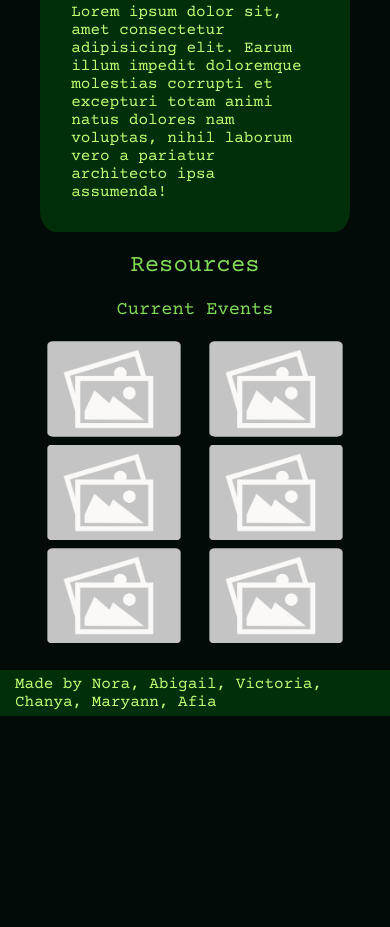
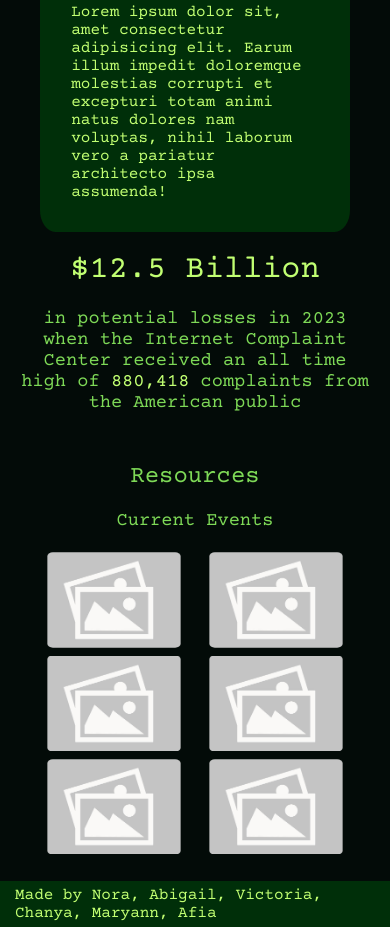
Before and after one commit to afiab/CyberKillers, a plain HTML site: page index.html in a window 390 px wide. Shown: the part 1563-2490 px from the top of the page. Before the commit the page ends 2279 px from the top, so only its background shows below. Drawn offline with nearby package versions, Linux system fonts and the light colour scheme.

Commit message:
added statistic

```diff
--- a/index.html
+++ b/index.html
@@ -64,6 +64,9 @@
           </div>
         </div>
 
+        <h1 id="stat1"><span style="color: #c1ff72">$12.5 Billion</span></h1>
+        <h3 id="stat3">in potential losses in 2023 when the Internet Complaint Center received an all time high of <span style="color:#c1ff72">880,418</span> complaints from the American public</h3>
+
         <h2 class="section" id="Resources">Resources</h2>
         <h3 class="subsection">Current Events</h3>
         <div class="center">
--- a/style.css
+++ b/style.css
@@ -153,6 +153,10 @@ h3 {
     border: none;
 }
 
+#stat3 {
+    padding-bottom: 30px;
+}
+
 .list{
     display: flex;
     flex-direction: row;
@@ -222,6 +226,10 @@ h3 {
         margin: 5%;
     }
 
+    #stat1 {
+        text-align: center;
+    }
+
     .list {
         display: flex;
         flex-direction: row;
```
